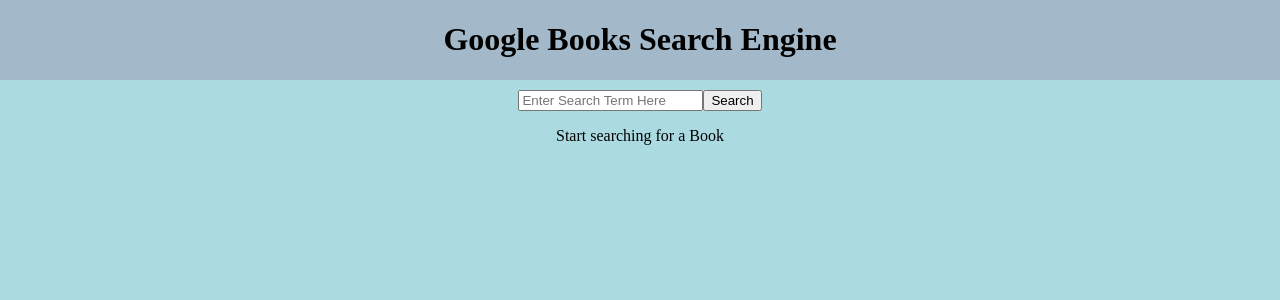
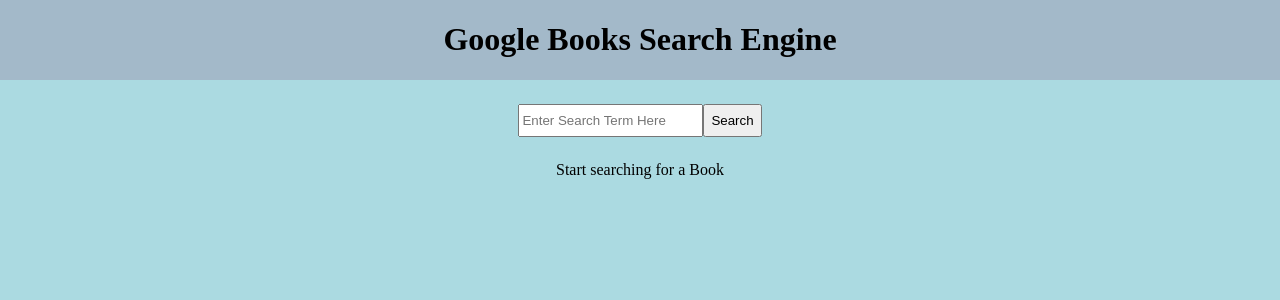
Before and after one commit to Avocado955/API-Search-Engine, a React (Vite) app: page / in a window 1280 px wide. Shown: the top 300 px of the page. Built offline with nearby package versions, Linux system fonts and the light colour scheme.

Commit message:
adds some more styling

```diff
--- a/src/components/SearchForm/SearchForm.jsx
+++ b/src/components/SearchForm/SearchForm.jsx
@@ -1,4 +1,5 @@
 import { useRef } from "react";
+import styles from "./SearchForm.module.scss";
 
 const SearchForm = ({ onSubmit }) => {
   const formRef = useRef(null);
@@ -13,14 +14,15 @@ const SearchForm = ({ onSubmit }) => {
 
   return (
     <form onSubmit={handleSubmit} ref={formRef}>
-      <div>
+      <div className={styles.searchBar}>
         <input
           type="text"
           name="generalTerm"
           id="generalTerm"
           placeholder="Enter Search Term Here"
+          className={styles.searchBar_input}
         />
-        <button type="submit">Search</button>
+        <button type="submit" className={styles.searchBar_btn}>Search</button>
       </div>
     </form>
   );
--- a/src/components/SearchForm/SearchForm.module.scss
+++ b/src/components/SearchForm/SearchForm.module.scss
@@ -0,0 +1,13 @@
+@use "../../partials/mixins.scss" as m;
+@use "../../partials/variables.scss" as v;
+.searchBar {
+    @include m.displayFlex(row, center, center, nowrap, left);
+    box-shadow: 0px, 4px, 4px, 0px, rgba(0,0,0,0.2);
+    &_input {
+        height: 2em;
+    }
+    &_btn {
+        height: 2.5em;
+    }
+
+}
--- a/src/components/Title/Title.module.scss
+++ b/src/components/Title/Title.module.scss
@@ -10,5 +10,5 @@
   min-height: 40px;
   width: 100vw;
   background-color: #a3b9c9;
-  margin-bottom: 10px;
+  margin-bottom: 1.5em;
 }
--- a/src/pages/BooksPage/BooksPage.module.scss
+++ b/src/pages/BooksPage/BooksPage.module.scss
@@ -3,4 +3,5 @@
 
 .booksPage {
     @include m.displayFlex(column, center, center, nowrap, center);
+    gap: 0.5em;
 }
```
